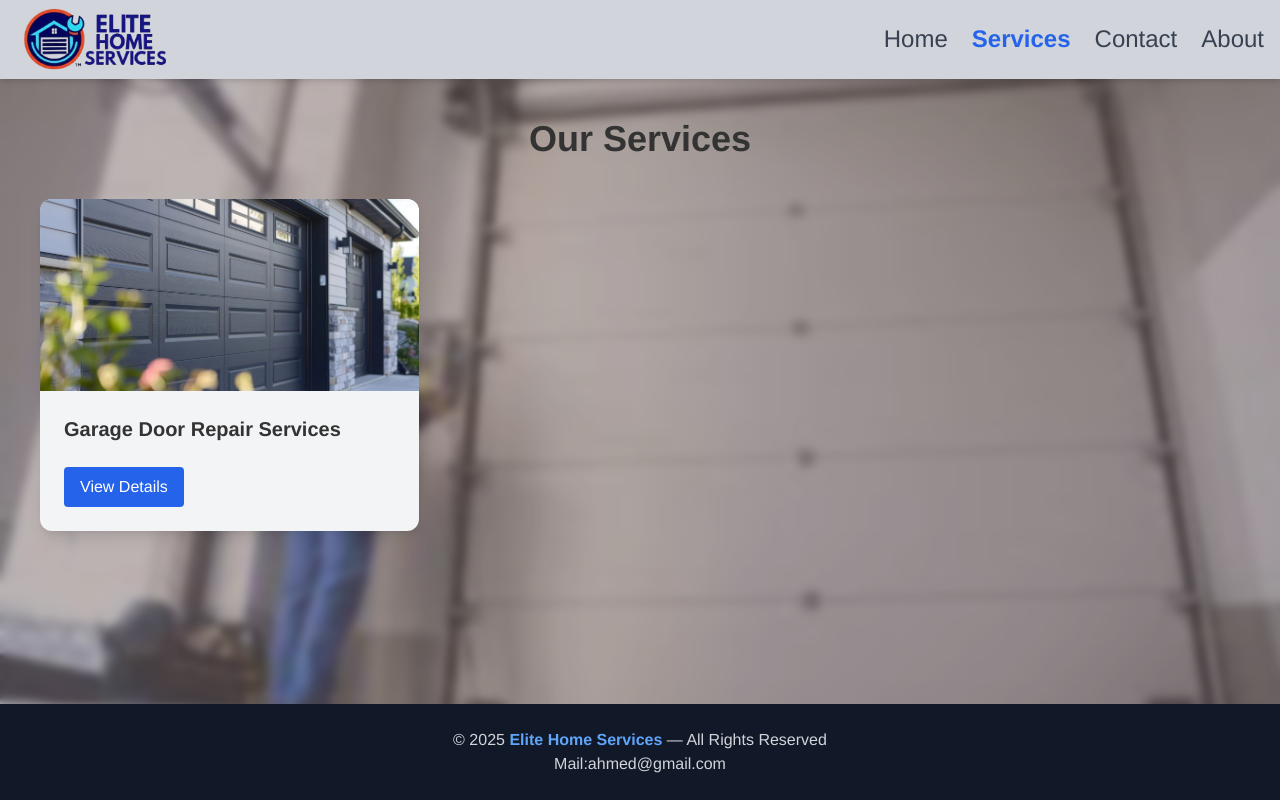
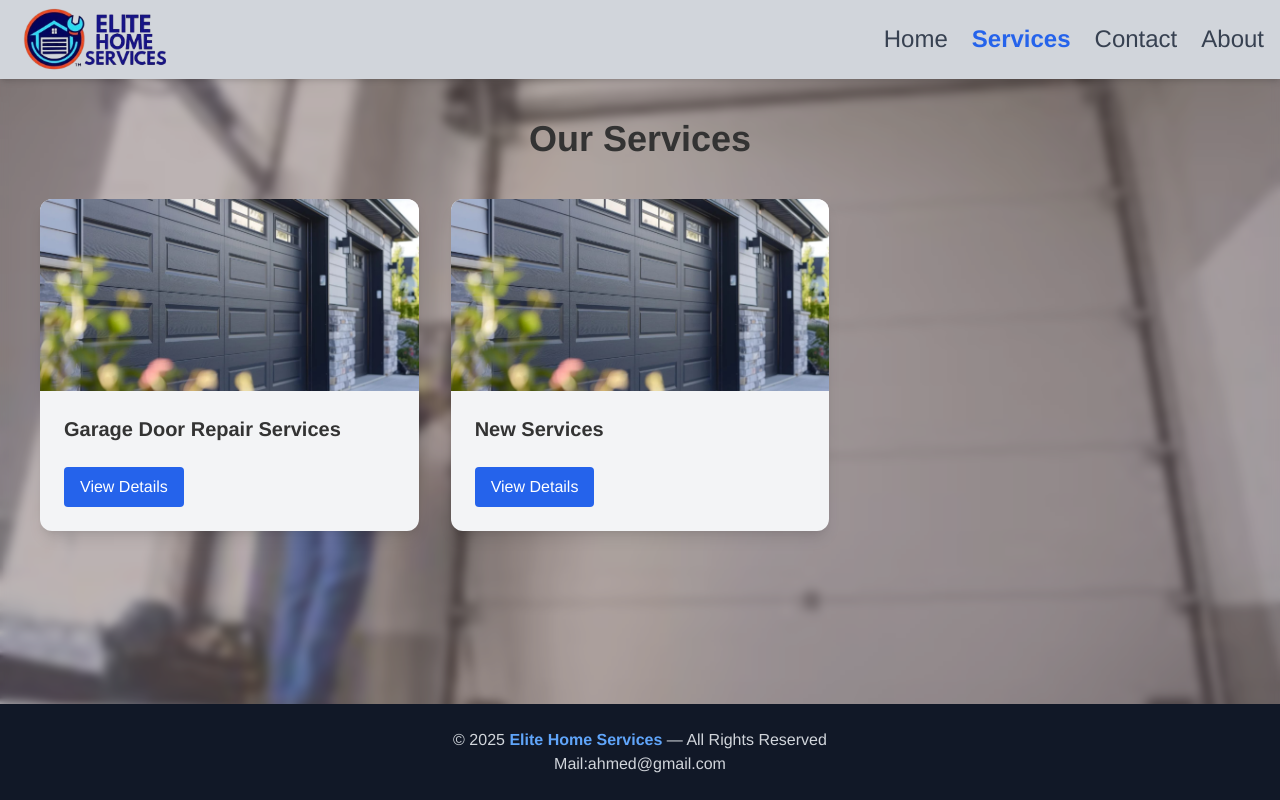
Before and after one commit to elitehomeservices70/elitehomeservices, a React (Vite) app: page /services in a window 1280 px wide. Built offline with nearby package versions, Linux system fonts and the light colour scheme.

Commit message:
Updated service details page with new design

```diff
--- a/src/data/serviceListData.js
+++ b/src/data/serviceListData.js
@@ -5,6 +5,11 @@ const serviceListData = [
     title: "Garage Door Repair Services",
     img: "../repairMain.jpg",
   },
+  {
+    id: "new-services",
+    title: "New Services",
+    img: "../repairMain.jpg",
+  },
 ];
 
 export default serviceListData;
```
